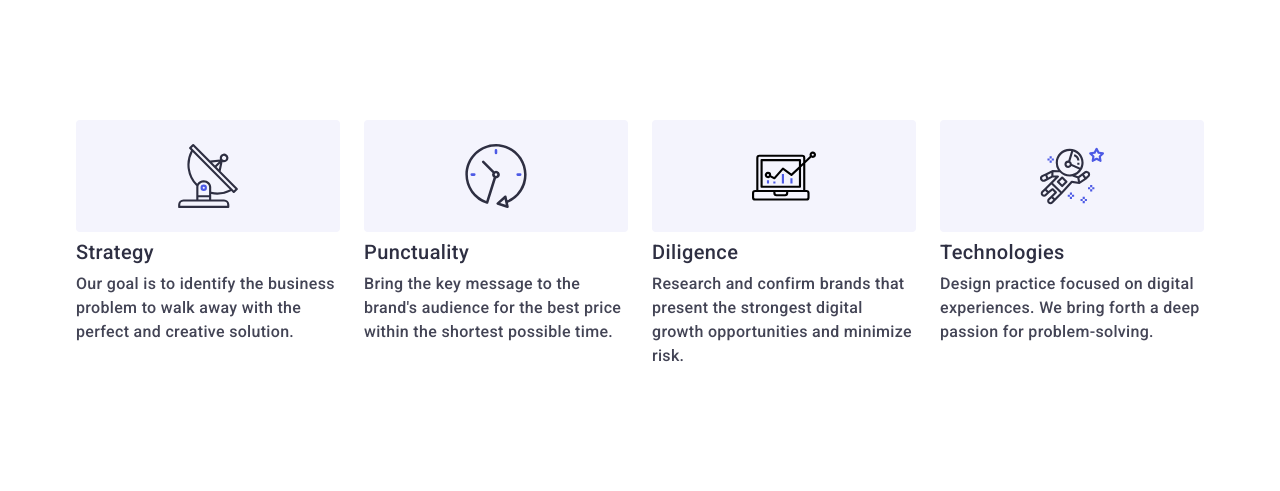
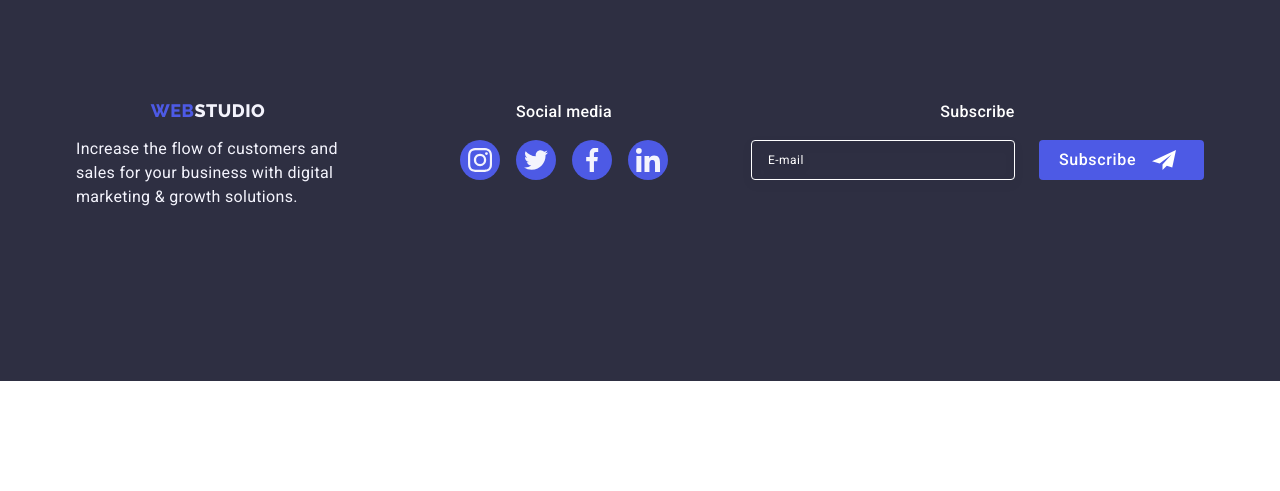
Before and after one commit to Artem199627/goit-markup-hw-06, a plain HTML site: page index.html in a window 1280 px wide. Drawn offline with nearby package versions, Linux system fonts and the light colour scheme.

Commit message:
add footer mob

```diff
--- a/css/desktop.css
+++ b/css/desktop.css
@@ -3,6 +3,137 @@
     max-width: 1158px;
     padding-left: 15px;
     padding-right: 15px;
+  }
+  /**------FOOTER-----**/
+  .footer {
+    background-color: var(--brand-color);
+    padding: 100px 0;
+  }
+  .footer-logo {
+    color: var(--color-logo);
+    font-size: 18px;
+    font-family: "Raleway", sans-serif;
+    font-style: normal;
+    font-weight: 800;
+    line-height: 1.17;
+    letter-spacing: 0.03em;
+    text-transform: uppercase;
+    display: inline-block;
+    margin-bottom: 16px;
+  }
+  .footer-logo-span {
+    color: var(--color-btn);
+  }
+  .footer-text {
+    color: var(--color-btn);
+    line-height: 1.5;
+    letter-spacing: 0.02em;
+    max-width: 264px;
+  }
+  .footer-item {
+    width: 40px;
+    height: 40px;
+  }
+  .footer-link {
+    width: 100%;
+    height: 100%;
+    background-color: #4d5ae5;
+    display: flex;
+    align-items: center;
+    justify-content: center;
+    border-radius: 50%;
+    cursor: pointer;
+    transition: background-color 250ms cubic-bezier(0.4, 0, 0.2, 1);
+  }
+  .footer-icon {
+    fill: #f4f4fd;
+  }
+  .footer-link:hover,
+  .footer-link:focus {
+    background-color: #31d0aa;
+  }
+  .footer-container {
+    display: flex;
+    align-items: baseline;
+  }
+  .footer-container-text {
+    margin-right: 120px;
+  }
+  .footer-list {
+    display: flex;
+    gap: 16px;
+  }
+  .footer-media-text {
+    color: #fff;
+    font-family: Roboto;
+    font-size: 16px;
+    font-style: normal;
+    font-weight: 500;
+    line-height: 1.5;
+    letter-spacing: 0.02em;
+    margin-bottom: 16px;
+  }
+  .footer-subscribe {
+    margin-left: auto;
+  }
+  .footer-subscribe-form {
+    display: flex;
+    gap: 24px;
+  }
+  .footer-input {
+    font-size: 12px;
+    border-radius: 4px;
+    border: 1px solid #fff;
+    width: 264px;
+    height: 40px;
+    background-color: transparent;
+    padding: 8px 16px;
+    outline: transparent;
+    color: #ffffff;
+    line-height: 1.5;
+    letter-spacing: 0.04em;
+    filter: drop-shadow(0px 4px 4px rgba(0, 0, 0, 0.15));
+  }
+  .footer-input::placeholder {
+    color: #fff;
+    font-size: 12px;
+    font-style: normal;
+    font-weight: 400;
+    line-height: 1.5;
+    letter-spacing: 0.04em;
+  }
+  .footer-input:focus::placeholder {
+    opacity: 0;
+  }
+  .footer-form-btn {
+    padding: 8px 24px 8px 16px;
+    color: #fff;
+    text-align: center;
+    font-size: 16px;
+    font-weight: 500;
+    line-height: 1.5;
+    letter-spacing: 0.04em;
+    border-radius: 4px;
+    background: var(--color-logo);
+    border: none;
+    min-width: 165px;
+    height: 40px;
+    cursor: pointer;
+    display: flex;
+    justify-content: center;
+    align-items: center;
+    transition: background-color 250ms cubic-bezier(0.4, 0, 0.2, 1),
+      box-shadow 250ms cubic-bezier(0.4, 0, 0.2, 1);
+  }
+  .footer-form-btn:hover,
+  .footer-form-btn:focus {
+    background-color: #404bbf;
+    box-shadow: 0px 4px 4px 0px rgba(0, 0, 0, 0.15);
+  }
+
+  .footer-cont-icon {
+    margin-left: 16px;
+    fill: #ffffff;
   }
   .feature {
     padding: 120px 0;
--- a/css/styles.css
+++ b/css/styles.css
@@ -163,7 +163,7 @@ body {
 /**------FOOTER-----**/
 .footer {
   background-color: var(--brand-color);
-  padding: 100px 0;
+  padding: 97px 0;
 }
 .footer-logo {
   color: var(--color-logo);
@@ -184,7 +184,9 @@ body {
   color: var(--color-btn);
   line-height: 1.5;
   letter-spacing: 0.02em;
-  max-width: 264px;
+  max-width: 268px;
+  margin: 0 auto;
+  text-align: left;
 }
 .footer-item {
   width: 40px;
@@ -209,15 +211,20 @@ body {
   background-color: #31d0aa;
 }
 .footer-container {
-  display: flex;
-  align-items: baseline;
+  /* display: flex;
+  align-items: baseline; */
 }
 .footer-container-text {
-  margin-right: 120px;
+  /* margin-right: 120px; */
+  text-align: center;
+  margin-bottom: 72px;
 }
 .footer-list {
   display: flex;
   gap: 16px;
+  justify-content: center;
+  text-align: center;
+  margin-bottom: 72px;
 }
 .footer-media-text {
   color: #fff;
@@ -228,19 +235,21 @@ body {
   line-height: 1.5;
   letter-spacing: 0.02em;
   margin-bottom: 16px;
+  text-align: center;
 }
 .footer-subscribe {
-  margin-left: auto;
+  /* margin-left: auto; */
 }
 .footer-subscribe-form {
-  display: flex;
-  gap: 24px;
+  /* display: flex;
+  gap: 24px; */
+  text-align: center;
 }
 .footer-input {
   font-size: 12px;
   border-radius: 4px;
   border: 1px solid #fff;
-  width: 264px;
+  width: 398px;
   height: 40px;
   background-color: transparent;
   padding: 8px 16px;
@@ -249,6 +258,7 @@ body {
   line-height: 1.5;
   letter-spacing: 0.04em;
   filter: drop-shadow(0px 4px 4px rgba(0, 0, 0, 0.15));
+  margin-bottom: 24px;
 }
 .footer-input::placeholder {
   color: #fff;
@@ -272,7 +282,8 @@ body {
   border-radius: 4px;
   background: var(--color-logo);
   border: none;
-  min-width: 165px;
+  max-width: 165px;
+
   height: 40px;
   cursor: pointer;
   display: flex;
@@ -280,6 +291,7 @@ body {
   align-items: center;
   transition: background-color 250ms cubic-bezier(0.4, 0, 0.2, 1),
     box-shadow 250ms cubic-bezier(0.4, 0, 0.2, 1);
+  margin: 0 auto;
 }
 .footer-form-btn:hover,
 .footer-form-btn:focus {
--- a/index.html
+++ b/index.html
@@ -42,7 +42,7 @@
             <button class="hero-btn" type="button" data-modal-open>Order Service</button>
         </div>
         </section> -->
-        <section class="feature">
+        <!-- <section class="feature">
         <div class="container">
             <h2 class="visually-hidden">Maintain</h2>
             <ul class="feature-list list">
@@ -86,7 +86,7 @@
              </li>
             </ul>
         </div>
-        </section>
+        </section> -->
         <!-- <section class="do-section">
     <div class="container">
             <h2 class="do-title">What are we doing</h2>
@@ -271,7 +271,7 @@
 
     </section>    -->
     </main>
-    <!-- <footer class="footer">
+    <footer class="footer">
 
     <div class="container footer-container">
             <div class="footer-container-text">
@@ -311,7 +311,7 @@
         </form>
         </div>
     </div>
-    </footer> -->
+    </footer>
     <div class="backdrop is-hidden" data-modal>
         <div class="modal">
             <button type="button" class="modal-close-btn" data-modal-close><svg class="modal-icon" width="8" height="8">
```
